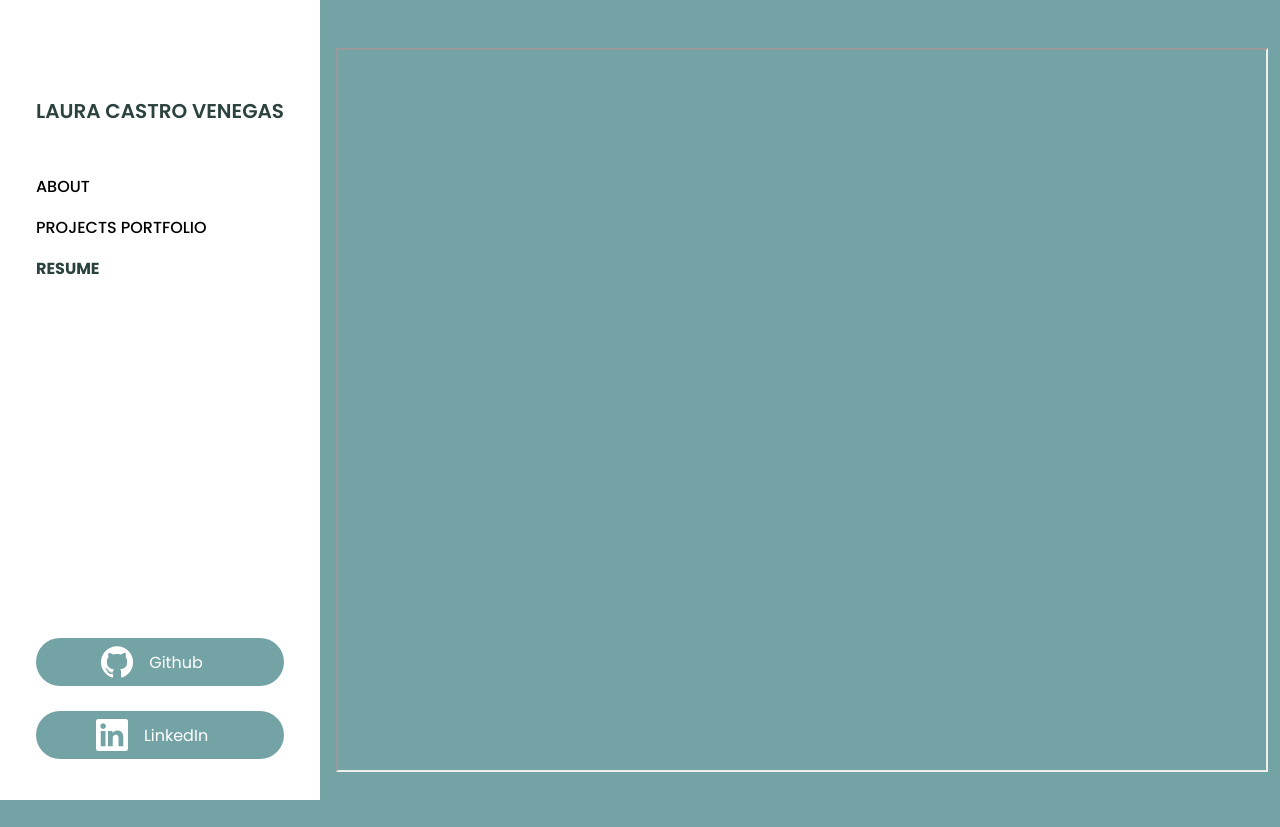
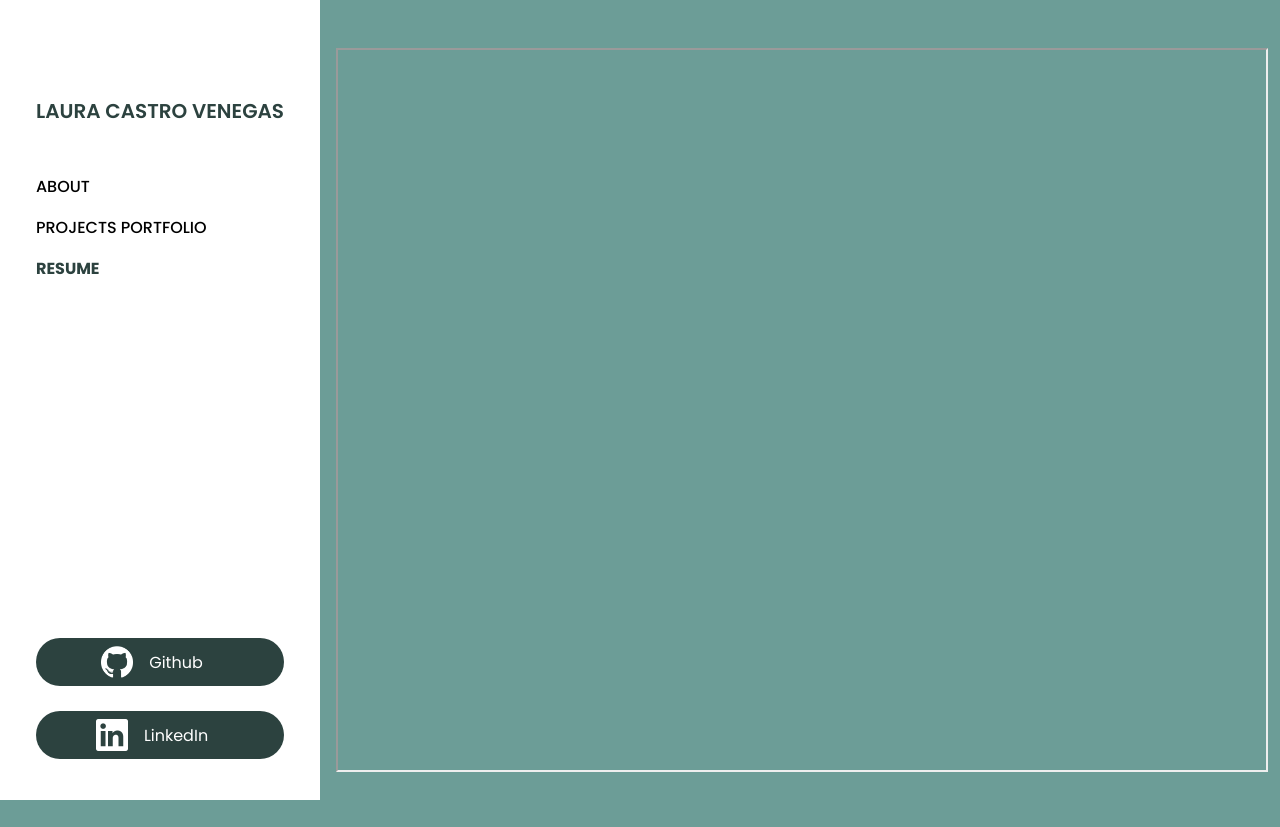
Before and after one commit to lauracastrovenegas/lauracastrovenegas, a React (Create React App) app: page /resume in a window 1280 px wide. Built offline with nearby package versions, Linux system fonts and the light colour scheme.

Commit message:
update main blue color

```diff
--- a/src/components/ButtonWrapper.js
+++ b/src/components/ButtonWrapper.js
@@ -11,16 +11,16 @@ const Link = styled.a`
 const Wrapper = styled.div`
     border-radius: 30px;
     display: flex;
-    background-color: ${theme.colors.mainBlue};
+    background-color: ${props => props.light ? theme.colors.mainBlue : theme.colors.darkBlue};
     padding: 0.5rem 1rem;
     height: fit-content;
     min-height: 2rem;
 `
 
-const ButtonWrapper = ({ link, children }) => {
+const ButtonWrapper = ({ link, children, light }) => {
     return (
         <Link href={link} target="_blank">
-            <Wrapper>
+            <Wrapper light={light}>
                 {children}
             </Wrapper>
         </Link>
--- a/src/components/FigmaButton.js
+++ b/src/components/FigmaButton.js
@@ -22,7 +22,7 @@ const Content = styled.div`
 
 const FigmaButton = ({ link }) => {
     return (
-        <ButtonWrapper link={link}>
+        <ButtonWrapper link={link} light={true}>
             <Content>
                 <Logo><img src={figmalogo} /></Logo>
                 <Label>Design File</Label>
--- a/src/components/GithubButton.js
+++ b/src/components/GithubButton.js
@@ -22,7 +22,7 @@ const Content = styled.div`
 
 const GithubButton = ({ link }) => {
     return (
-        <ButtonWrapper link={link}>
+        <ButtonWrapper link={link} light={true}>
             <Content>
                 <Logo><img src={githublogo} /></Logo>
                 <Label>Github Repo</Label>
--- a/src/components/LiveProject.js
+++ b/src/components/LiveProject.js
@@ -7,7 +7,7 @@ const Label = styled.div`
 
 const LiveProjectButton = ({ link }) => {
     return (
-        <ButtonWrapper link={link}>
+        <ButtonWrapper link={link} light={true}>
             <Label>Live Project</Label>
         </ButtonWrapper>
     )
--- a/src/index.css
+++ b/src/index.css
@@ -5,7 +5,7 @@ body {
   font-family: 'Poppins', sans-serif;
   -webkit-font-smoothing: antialiased;
   -moz-osx-font-smoothing: grayscale;
-  background-color: #74a3a5;
+  background-color: #6C9D97;
 }
 
 code {
--- a/src/theme.js
+++ b/src/theme.js
@@ -1,6 +1,6 @@
 const theme = {
     colors: {
-      mainBlue: '#74a3a5',
+      mainBlue: '#6C9D97',
       white: '#FFFFFF',
       black: '#000000',
       lightBlue: "#e7eff4",
```
